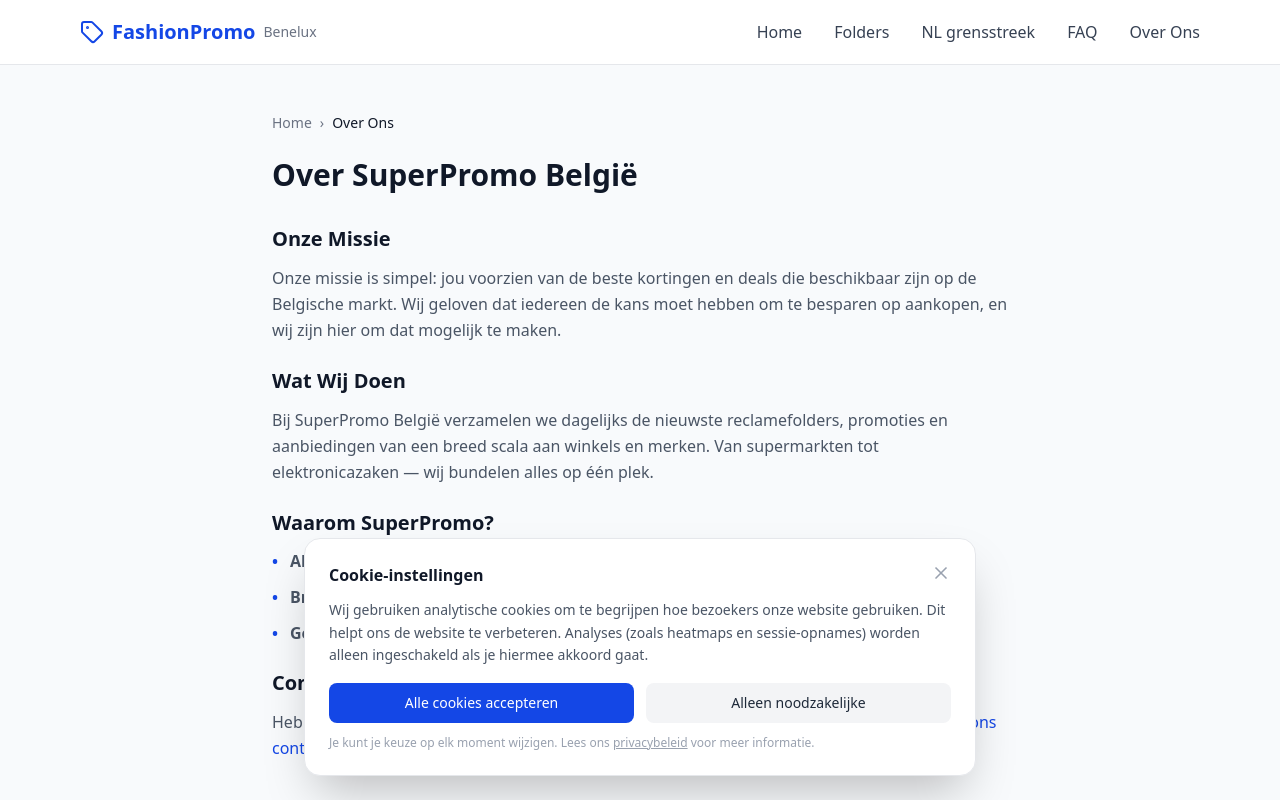
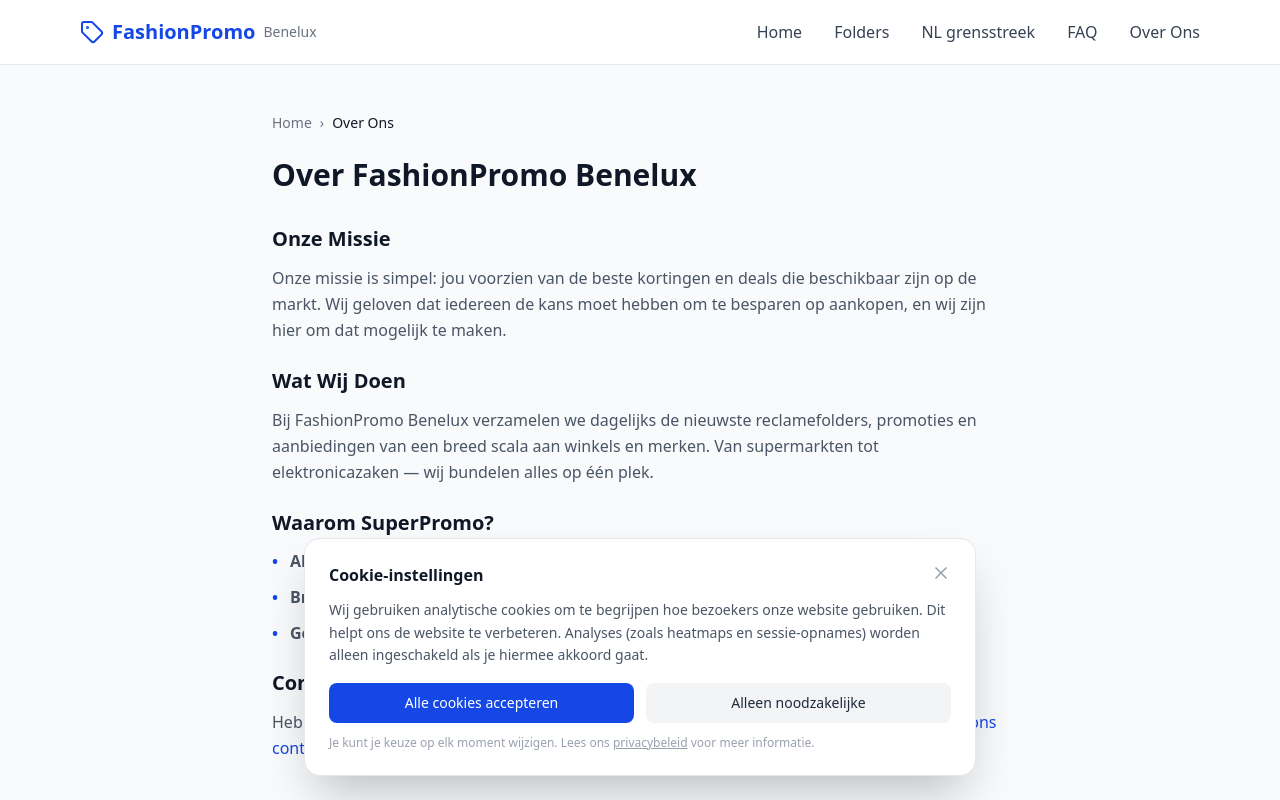
Before and after one commit to Cloesick/FashionSuperPromoBeneluxBram, a Next.js app: page /over-ons in a window 1280 px wide. Shown: the top 800 px of the page. Built offline with nearby package versions, Linux system fonts and the light colour scheme; no server answers.

Commit message:
Branding parity: about faq nl-border

```diff
--- a/src/app/nl-grensstreek/[retailer]/page.tsx
+++ b/src/app/nl-grensstreek/[retailer]/page.tsx
@@ -6,6 +6,7 @@
 import { getNlBorderRetailerBySlug, nlBorderRetailers } from "@/lib/retailers";
 import { getCurrentFolder } from "@/lib/folders";
 import { FolderViewer } from "@/components/FolderViewer";
+import { getSiteTitle } from "@/lib/site";
 
 interface PageProps {
 	params: Promise<{ retailer: string }>;
@@ -15,7 +16,9 @@
 	return nlBorderRetailers.map((r) => ({ retailer: r.slug }));
 }
 
-export async function generateMetadata({ params }: PageProps): Promise<Metadata> {
+export async function generateMetadata({
+	params,
+}: PageProps): Promise<Metadata> {
 	const { retailer: slug } = await params;
 	const retailer = getNlBorderRetailerBySlug(slug);
 	if (!retailer) return {};
@@ -28,7 +31,12 @@
 			canonical: `/nl-grensstreek/${slug}`,
 		},
 		openGraph: {
-      title: `${retailer.name} folder | NL grensstreek | SuperPromo België`,
+			title: `${retailer.name} folder | NL grensstreek | ${getSiteTitle()}`,
+			description: retailer.description,
+		},
+		twitter: {
+			card: "summary",
+			title: `${retailer.name} folder | NL grensstreek | ${getSiteTitle()}`,
 			description: retailer.description,
 		},
 	};
@@ -94,8 +102,8 @@
 						Er is momenteel geen folder beschikbaar voor {retailer.name}.
 					</p>
 					<p className="text-amber-700 text-sm">
-            Dit is een MVP-sectie. Zodra er data beschikbaar is, tonen we hier automatisch de actuele
-            folder.
+						Dit is een MVP-sectie. Zodra er data beschikbaar is, tonen we hier
+						automatisch de actuele folder.
 					</p>
 				</div>
 			)}
--- a/src/app/over-ons/page.tsx
+++ b/src/app/over-ons/page.tsx
@@ -1,11 +1,11 @@
 import { Metadata } from "next";
 import Link from "next/link";
 import { JsonLd, createBreadcrumbJsonLd } from "@/components/JsonLd";
+import { getSiteBaseUrl, getSiteTitle } from "@/lib/site";
 
 export const metadata: Metadata = {
 	title: "Over Ons",
-  description:
-    "Leer meer over SuperPromo België. Onze missie is jou voorzien van de beste kortingen en deals in België.",
+	description: `Leer meer over ${getSiteTitle()}. Onze missie is jou voorzien van de beste kortingen en deals in België.`,
 	alternates: {
 		canonical: "/over-ons",
 	},
@@ -16,8 +16,8 @@
 		<div className="max-w-3xl mx-auto px-4 py-12">
 			<JsonLd
 				data={createBreadcrumbJsonLd([
-          { name: "Home", url: "https://www.superpromobelgie.be" },
-          { name: "Over Ons", url: "https://www.superpromobelgie.be/over-ons" },
+					{ name: "Home", url: getSiteBaseUrl() },
+					{ name: "Over Ons", url: `${getSiteBaseUrl()}/over-ons` },
 				])}
 			/>
 			<nav className="text-sm text-gray-500 mb-6">
@@ -28,47 +28,55 @@
 				<span className="text-gray-900">Over Ons</span>
 			</nav>
 
-      <h1 className="text-3xl font-bold text-gray-900 mb-8">Over SuperPromo België</h1>
+			<h1 className="text-3xl font-bold text-gray-900 mb-8">
+				Over {getSiteTitle()}
+			</h1>
 
 			<div className="prose prose-gray max-w-none space-y-6">
 				<section>
 					<h2 className="text-xl font-bold text-gray-900 mb-3">Onze Missie</h2>
 					<p className="text-gray-600 leading-relaxed">
-            Onze missie is simpel: jou voorzien van de beste kortingen en deals die beschikbaar zijn
-            op de Belgische markt. Wij geloven dat iedereen de kans moet hebben om te besparen op
-            aankopen, en wij zijn hier om dat mogelijk te maken.
+						Onze missie is simpel: jou voorzien van de beste kortingen en deals
+						die beschikbaar zijn op de markt. Wij geloven dat iedereen de kans
+						moet hebben om te besparen op aankopen, en wij zijn hier om dat
+						mogelijk te maken.
 					</p>
 				</section>
 
 				<section>
 					<h2 className="text-xl font-bold text-gray-900 mb-3">Wat Wij Doen</h2>
 					<p className="text-gray-600 leading-relaxed">
-            Bij SuperPromo België verzamelen we dagelijks de nieuwste reclamefolders, promoties en
-            aanbiedingen van een breed scala aan winkels en merken. Van supermarkten tot
-            elektronicazaken — wij bundelen alles op één plek.
+						Bij {getSiteTitle()} verzamelen we dagelijks de nieuwste
+						reclamefolders, promoties en aanbiedingen van een breed scala aan
+						winkels en merken. Van supermarkten tot elektronicazaken — wij
+						bundelen alles op één plek.
 					</p>
 				</section>
 
 				<section>
-          <h2 className="text-xl font-bold text-gray-900 mb-3">Waarom SuperPromo?</h2>
+					<h2 className="text-xl font-bold text-gray-900 mb-3">
+						Waarom SuperPromo?
+					</h2>
 					<ul className="space-y-3">
 						<li className="flex gap-3 text-gray-600">
 							<span className="text-blue-700 font-bold">•</span>
 							<span>
-                <strong>Altijd actueel:</strong> Folders worden elke week automatisch bijgewerkt.
+								<strong>Altijd actueel:</strong> Folders worden elke week
+								automatisch bijgewerkt.
 							</span>
 						</li>
 						<li className="flex gap-3 text-gray-600">
 							<span className="text-blue-700 font-bold">•</span>
 							<span>
-                <strong>Breed assortiment:</strong> Supermarkten, warenhuizen, elektronica en meer.
+								<strong>Breed assortiment:</strong> Supermarkten, warenhuizen,
+								elektronica en meer.
 							</span>
 						</li>
 						<li className="flex gap-3 text-gray-600">
 							<span className="text-blue-700 font-bold">•</span>
 							<span>
-                <strong>Gebruiksvriendelijk:</strong> Eenvoudig navigeren en snel de beste deals
-                vinden.
+								<strong>Gebruiksvriendelijk:</strong> Eenvoudig navigeren en
+								snel de beste deals vinden.
 							</span>
 						</li>
 					</ul>
@@ -77,8 +85,8 @@
 				<section>
 					<h2 className="text-xl font-bold text-gray-900 mb-3">Contact</h2>
 					<p className="text-gray-600 leading-relaxed">
-            Heb je vragen, suggesties of feedback? We horen graag van je! Neem contact met ons op
-            via{" "}
+						Heb je vragen, suggesties of feedback? We horen graag van je! Neem
+						contact met ons op via{" "}
 						<Link href="/contact" className="text-blue-700 hover:underline">
 							ons contactformulier
 						</Link>
```
Also changed, not shown: src/app/veelgestelde-vragen/page.tsx (+70 -30 lines), 1 other file (tests, documents, lock files or other folders). Lines whose indentation alone changed are shown as unchanged.
